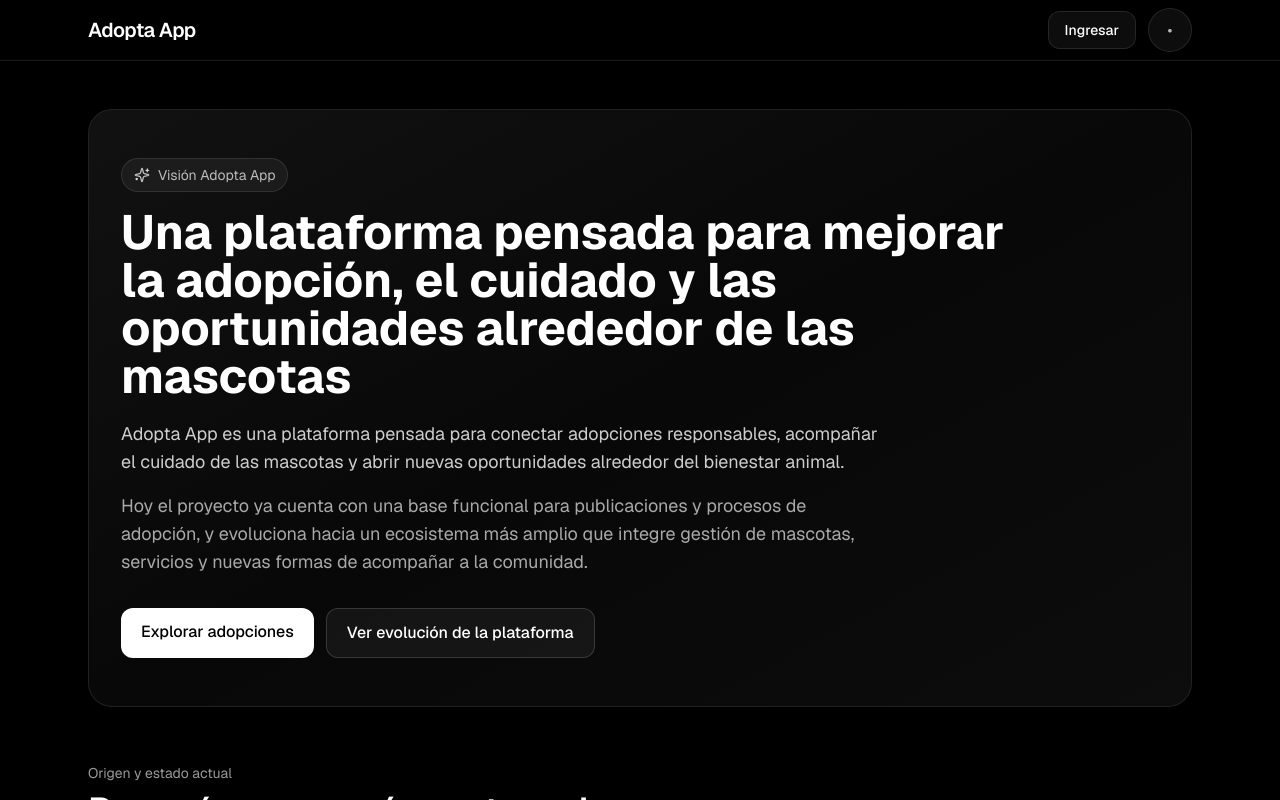
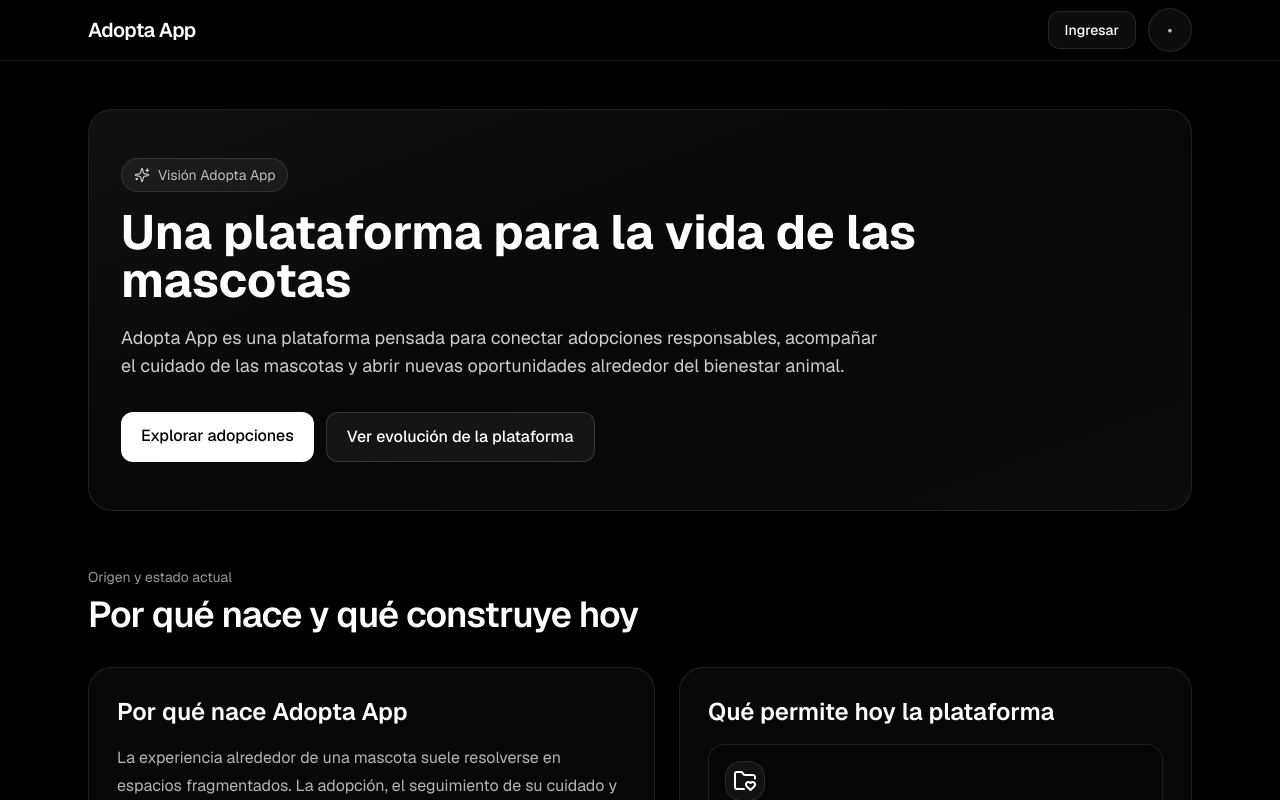
Before and after one commit to SantiagoPlus/adoptar_app, a Next.js app: page /vision in a window 1280 px wide. Shown: the top 800 px of the page. Built offline with nearby package versions, Linux system fonts and the light colour scheme; no server answers.

Commit message:
Update hero.tsx

```diff
--- a/components/vision/hero.tsx
+++ b/components/vision/hero.tsx
@@ -15,21 +15,13 @@ export function VisionHero() {
             </div>
 
             <h1 className="mb-5 text-4xl font-bold leading-tight md:text-5xl">
-              Una plataforma pensada para mejorar la adopción, el cuidado y las
-              oportunidades alrededor de las mascotas
+              Una plataforma para la vida de las mascotas
             </h1>
 
-            <p className="mb-4 max-w-3xl text-base leading-7 text-white/80 md:text-lg">
+            <p className="max-w-3xl text-base leading-7 text-white/80 md:text-lg">
               Adopta App es una plataforma pensada para conectar adopciones
               responsables, acompañar el cuidado de las mascotas y abrir nuevas
               oportunidades alrededor del bienestar animal.
-            </p>
-
-            <p className="max-w-3xl text-base leading-7 text-white/65 md:text-lg">
-              Hoy el proyecto ya cuenta con una base funcional para
-              publicaciones y procesos de adopción, y evoluciona hacia un
-              ecosistema más amplio que integre gestión de mascotas, servicios y
-              nuevas formas de acompañar a la comunidad.
             </p>
 
             <div className="mt-8 flex flex-wrap gap-3">
```
